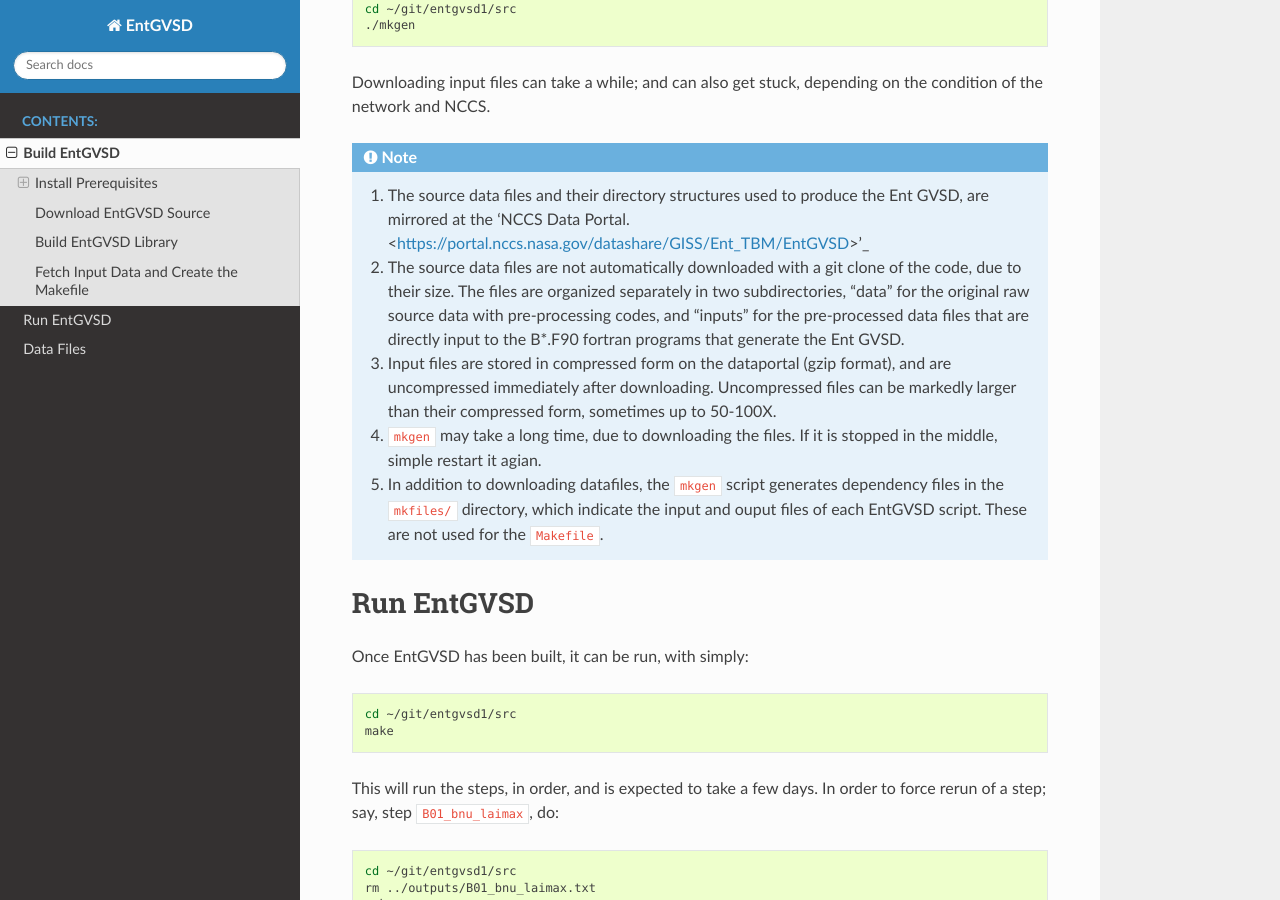
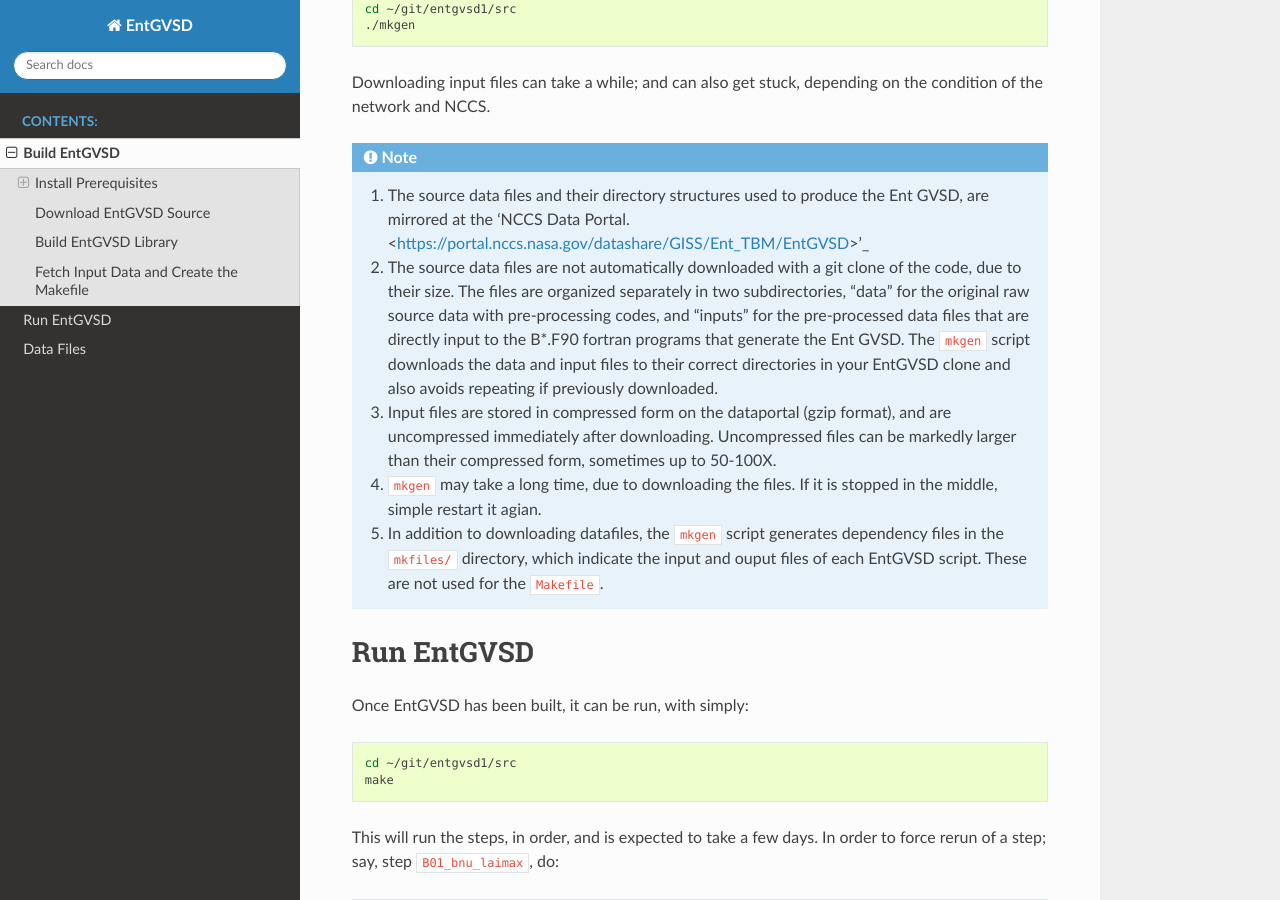
Before and after one commit to ent-tbm/entgvsd1, a Sphinx documentation site: the page built from sphinx/source/building.rst, in a window 1280 px wide and 900 px high, scrolled down 2532 px. Built offline with Sphinx 7.4.7 and the Read the Docs theme 2.0.0, drawn with Linux system fonts in a browser that asks for light colours.

Commit message:
Some more doc edits.

```diff
--- a/sphinx/source/building.rst
+++ b/sphinx/source/building.rst
@@ -147,7 +147,7 @@
       the 'NCCS Data Portal.
       <https://portal.nccs.nasa.gov/datashare/GISS/Ent_TBM/EntGVSD>'_
 
-   2.  The source data files are not automatically downloaded with a git clone of the code, due to their size.  The files are organized separately in two subdirectories, "data" for the original raw source data with pre-processing codes, and "inputs" for the pre-processed data files that are directly input to the B*.F90 fortran programs that generate the Ent GVSD.
+   2.  The source data files are not automatically downloaded with a git clone of the code, due to their size.  The files are organized separately in two subdirectories, "data" for the original raw source data with pre-processing codes, and "inputs" for the pre-processed data files that are directly input to the B*.F90 fortran programs that generate the Ent GVSD. The ``mkgen`` script downloads the data and input files to their correct directories in your EntGVSD clone and also avoids repeating if previously downloaded.
 
    3. Input files are stored in compressed form on the dataportal
       (gzip format), and are uncompressed immediately after
```
